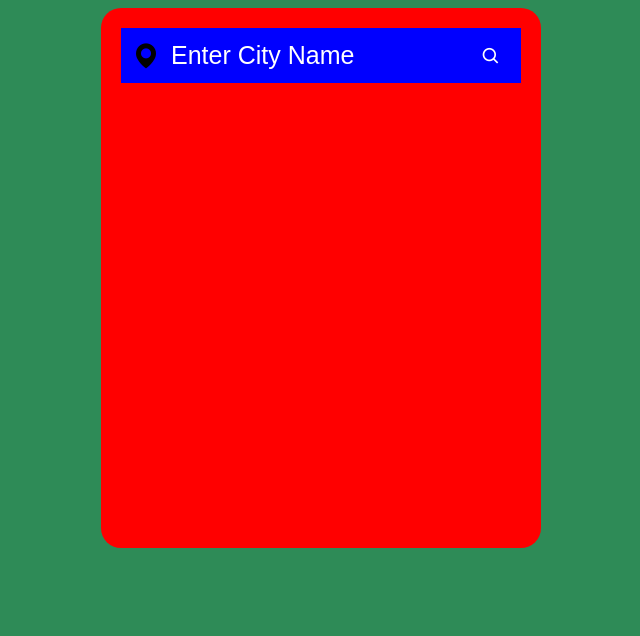
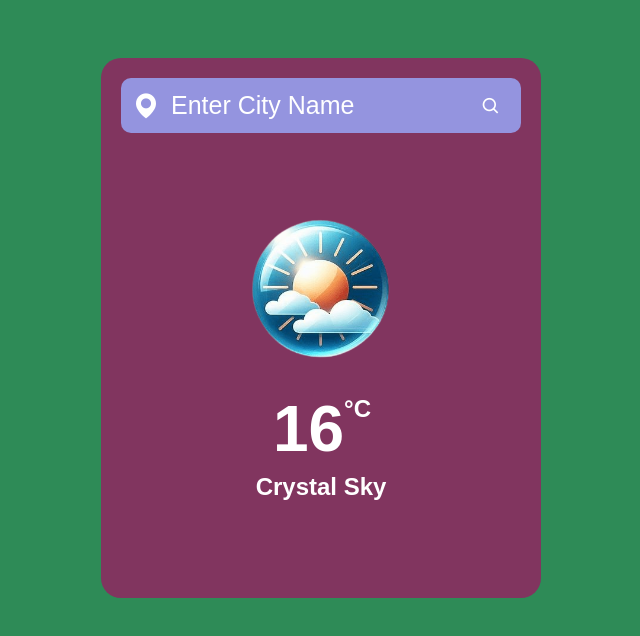
Before and after one commit to CodeforNitin/P2_Weather_App_v1, a plain HTML site: page index.html in a window 1280 px wide. Shown: the whole page, without its empty margins (319-959 px from the left). Drawn offline with nearby package versions, Linux system fonts and the light colour scheme.

Commit message:
addes image

```diff
--- a/index.html
+++ b/index.html
@@ -15,9 +15,22 @@
             <i class='bx bxs-map' undefined ></i>
             <input type="search" class="bx-search" placeholder="Enter City Name">
             <button class='bx bx-search' ></button>
+        </div>
 
+        <div class="weather-box">
+            <div class="box">
+                <div class="info-weather">
+                    <div class="weather">
+                        <img src="images/clear.png" alt="">
+                        <p class="temperature">16 <span>&degC</span></p>
+                        <p class="desc">Crystal Sky</p>
+                    </div>
+                </div>
+            </div>
         </div>
     </div>
 
+
+
 </body>
 </html>
--- a/style.css
+++ b/style.css
@@ -1,6 +1,6 @@
 @import url('https://fonts.googleapis.com/css2?family=Varela+Round&display=swap')
 
-* {
+*{
     margin: 0;
     padding: 0;
     box-sizing: border-box;
@@ -14,25 +14,27 @@ body{
     justify-content: center;
     align-items: center;
     background-color: seagreen;
-    min-height: 8   0vh;
+    min-height: 80vh;
 }
 
 .container{
     position: relative;
-    background-color: red;
+    background-color: rgb(129, 53, 95);
     width: 400px;
     height:500px;
     padding: 20px;
     border-radius: 20px;
+    color: rgb(255, 255, 255);
 }
 
 .search-box{
     position: relative;
     width: 100%;
     height: 55px;
-    background-color: blue;
+    background-color: rgb(148, 148, 223);
     display: flex;
     align-items: center;
+    border-radius: 10px;
 }
 
 .search-box input{
@@ -75,5 +77,41 @@ body{
     position: absolute;
     left : 10px;
     font-size: 30px;
+}
 
+.temperature {
+    margin-bottom: -120px; /* Adjust this value as needed */
 }
+
+.desc {
+    font-size: 24px;
+    line-height: 1;
+    font-weight: 700;
+    font-family: "Varela Round", sans-serif;
+}
+
+.weather-box img{
+    width:60%;
+}
+
+.weather-box{
+    text-align: center;
+    margin: 40px 0;
+}
+
+.weather-box .temperature{
+    position: relative;
+    font-size: 64px;
+    line-height: 1;
+    font-weight: 700;
+    font-family: "Varela Round", sans-serif;
+    margin: -20px 10px -10px -15px
+}
+
+.weather-box .temperature span{
+    position: absolute;
+    font-size: 24px;
+    line-height: 1;
+    font-weight: 700;
+    font-family: "Varela Round", sans-serif;
+}
```
Also changed, not shown: images/clear.png (added).
